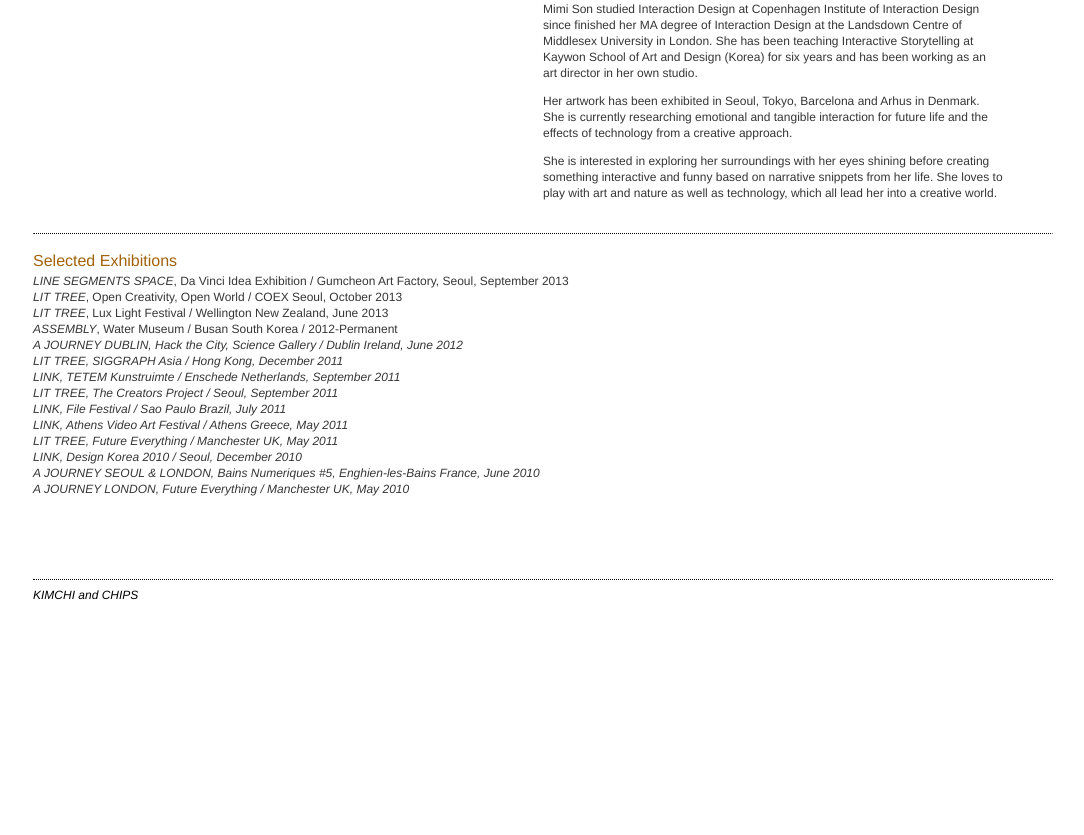
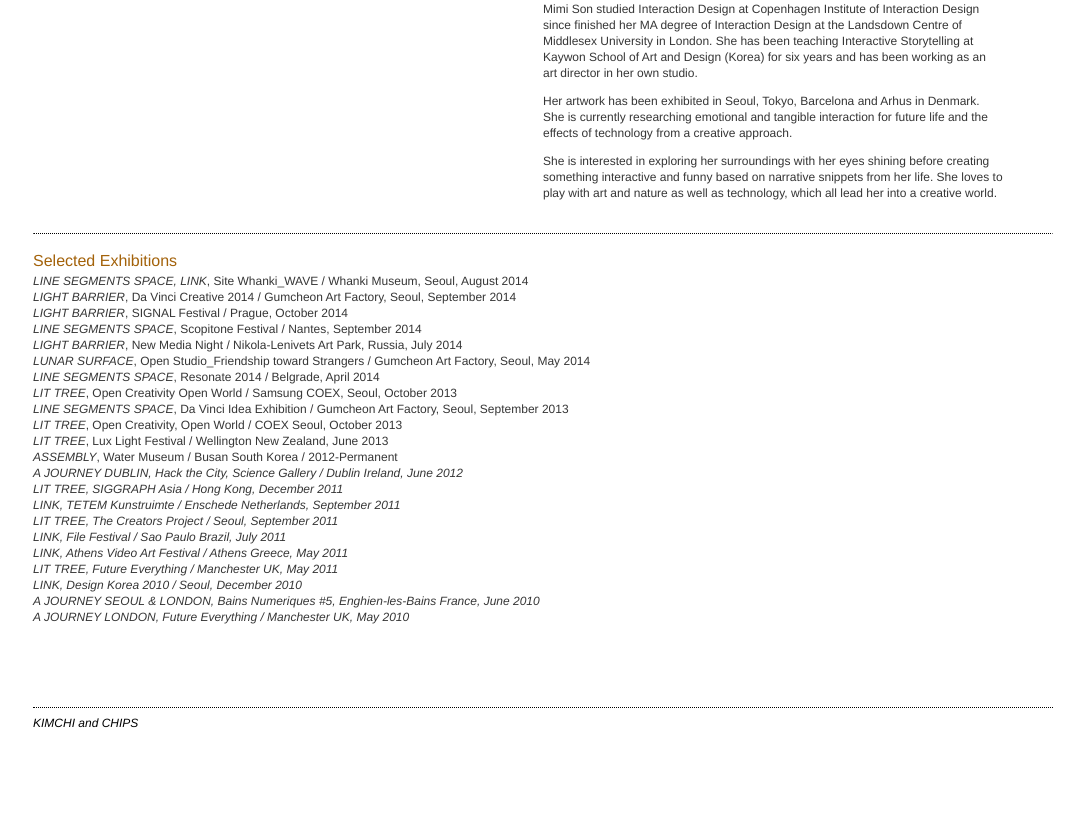
Before and after one commit to elliotwoods/Website.KimchiAndChips, a PHP site: page /about.php in a window 1280 px wide. Shown: the part 542-1377 px from the top of the page, without its empty margins (97-1181 px from the left). Before the commit the page ends 1142 px from the top, so only its background shows below. Run offline with PHP 8.4, Linux system fonts and the light colour scheme; data that the repository does not hold is empty.

Commit message:
update selected exhibition on about page

```diff
--- a/about.php
+++ b/about.php
@@ -73,6 +73,14 @@
                         Selected Exhibitions
                     </h1>
                     <p>
+                        <i>LINE SEGMENTS SPACE, LINK</i>, Site Whanki_WAVE / Whanki Museum, Seoul, August 2014<br />
+                        <i>LIGHT BARRIER</i>, Da Vinci Creative 2014 / Gumcheon Art Factory, Seoul, September 2014<br />
+                        <i>LIGHT BARRIER</i>, SIGNAL Festival / Prague, October 2014<br />
+                        <i>LINE SEGMENTS SPACE</i>, Scopitone Festival / Nantes, September 2014<br />
+                        <i>LIGHT BARRIER</i>, New Media Night / Nikola-Lenivets Art Park, Russia, July 2014<br />
+                        <i>LUNAR SURFACE</i>, Open Studio_Friendship toward Strangers / Gumcheon Art Factory, Seoul, May 2014<br />
+                        <i>LINE SEGMENTS SPACE</i>, Resonate 2014 / Belgrade, April 2014<br />
+                        <i>LIT TREE</i>, Open Creativity Open World / Samsung COEX, Seoul, October 2013<br />
                         <i>LINE SEGMENTS SPACE</i>, Da Vinci Idea Exhibition / Gumcheon Art Factory, Seoul, September 2013<br />
                         <i>LIT TREE</i>, Open Creativity, Open World / COEX Seoul, October 2013<br />
                         <i>LIT TREE</i>, Lux Light Festival / Wellington New Zealand, June 2013<br />
```
